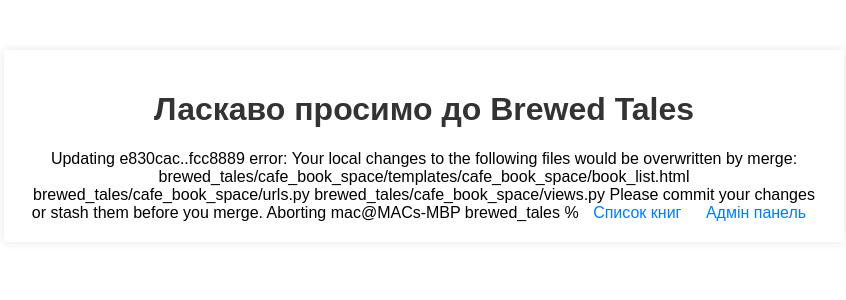
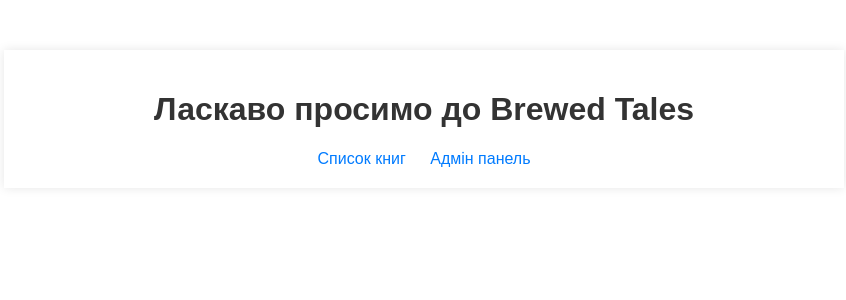
Before and after one commit to lisakaminska/Brewed_tales, a Django app: template brewed_tales/cafe_book_space/templates/cafe_book_space/home.html in a window 1280 px wide. Shown: the top 300 px of the page, without its empty margins (216-1062 px from the left). Run offline with Django 5.2, Linux system fonts and the light colour scheme; the template is opened without the code that fills it, so the values that code supplies are empty; parts of the project's set-up code (start-up, migrations or seed data) failed here and were passed over.

Commit message:
fixed and made home page (book list and admin)

```diff
--- a/brewed_tales/cafe_book_space/templates/cafe_book_space/home.html
+++ b/brewed_tales/cafe_book_space/templates/cafe_book_space/home.html
@@ -43,15 +43,7 @@
 <body>
     <div class="container">
         <h1>Ласкаво просимо до Brewed Tales</h1>
-        <div class="nav">Updating e830cac..fcc8889
-error: Your local changes to the following files would be overwritten by merge:
-        brewed_tales/cafe_book_space/templates/cafe_book_space/book_list.html
-        brewed_tales/cafe_book_space/urls.py
-        brewed_tales/cafe_book_space/views.py
-Please commit your changes or stash them before you merge.
-Aborting
-mac@MACs-MBP brewed_tales %
-
+        <div class="nav">
             <a href="{% url 'cafe_book_space:book_list' %}">Список книг</a>
             <a href="{% url 'admin:index' %}">Адмін панель</a>
         </div>
--- a/brewed_tales/cafe_book_space/views.py
+++ b/brewed_tales/cafe_book_space/views.py
@@ -2,8 +2,10 @@
 from django.shortcuts import render, get_object_or_404, redirect
 from django.http import HttpResponse
 from cafe.models import Book
-from .forms import BookForm  # Необхідно створити форму для книг
-#smth
+from .forms import BookForm
+
+def home(request):
+    return render(request, 'cafe_book_space/home.html')
 def book_list(request):
     books = Book.objects.all()  # Отримати всі книги
     return render(request, 'cafe_book_space/book_list.html', {'books': books})
```
Also changed, not shown: brewed_tales/cafe_book_space/urls.py (line endings or trailing spaces).
